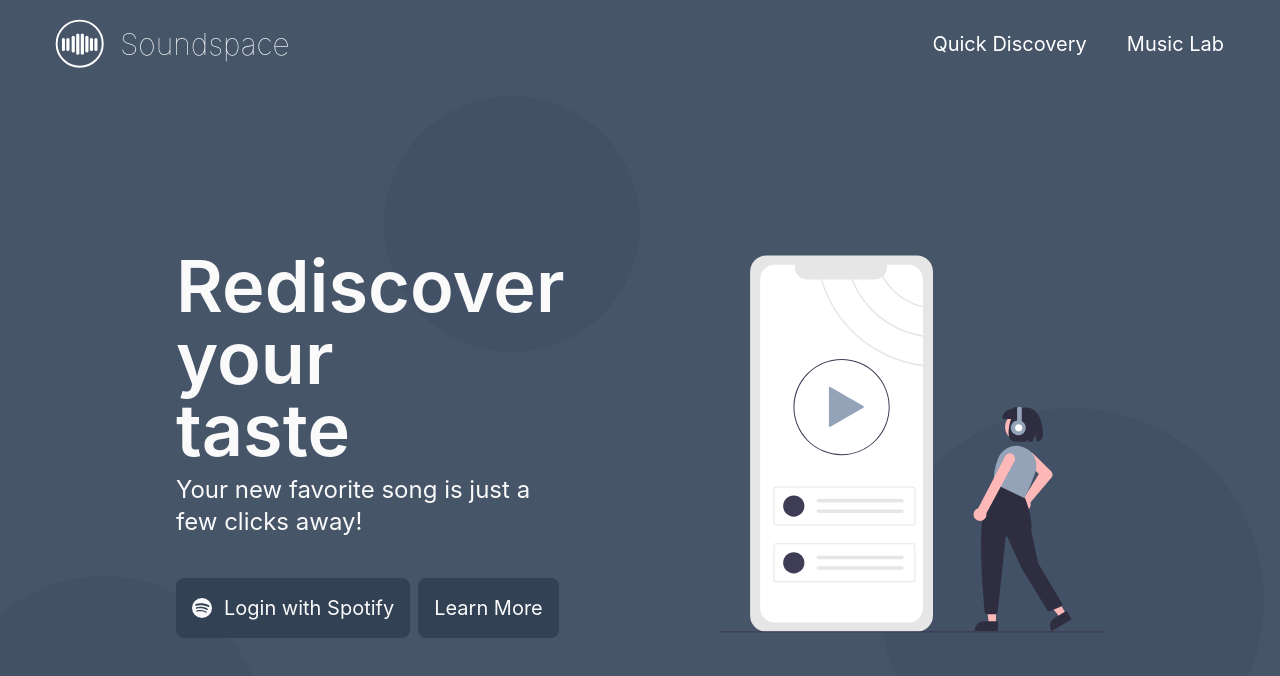
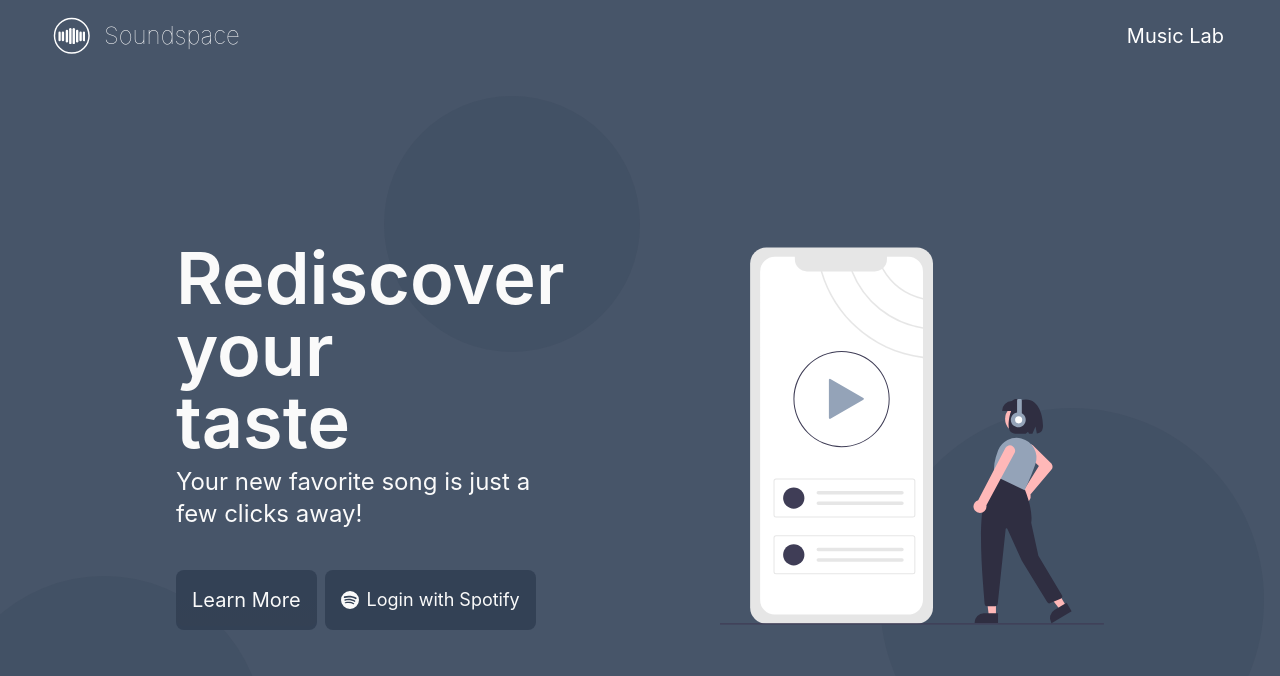
Before and after one commit to gandalf113/soundspace, a Next.js app: page / in a window 1280 px wide. Shown: the top 676 px of the page. Built offline with nearby package versions, Linux system fonts and the light colour scheme.

Commit message:
Added Framer Motion

```diff
--- a/components/shared/layout/Navbar.js
+++ b/components/shared/layout/Navbar.js
@@ -1,15 +1,11 @@
 import Image from 'next/image'
 import Link from 'next/link'
 import React from 'react'
+import { motion } from 'framer-motion'
 
 const NAVIGATION = [
   {
     id: 1,
-    text: 'Quick Discovery',
-    url: '/'
-  },
-  {
-    id: 2,
     text: 'Music Lab',
     url: '/lab'
   }
@@ -17,11 +13,14 @@ const NAVIGATION = [
 
 const Navbar = () => {
   return (
-    <div className='flex items-center justify-between py-3 px-12 text-white text-xl'>
+    <motion.div
+      initial={{ y: -300 }}
+      animate={{ y: 0 }}
+      className='flex items-center justify-between py-3 px-12 text-white text-xl'>
       <Link href='/'>
         <div className='flex items-center gap-x-2 cursor-pointer'>
-          <Image src='/logo.svg' alt='logo' width={64} height={64} />
-          <span className='text-3xl font-thin'>Soundspace</span>
+          <Image src='/logo.svg' alt='logo' width={48} height={48} />
+          <span className='text-2xl font-thin'>Soundspace</span>
         </div>
       </Link>
       <div className='gap-x-6 sm:flex hidden'>
@@ -34,7 +33,7 @@ const Navbar = () => {
         ))}
       </div>
 
-    </div>
+    </motion.div>
   )
 }
 
--- a/package.json
+++ b/package.json
@@ -10,6 +10,7 @@
   },
   "dependencies": {
     "axios": "^0.27.2",
+    "framer-motion": "^7.3.2",
     "next": "12.2.5",
     "react": "18.2.0",
     "react-dom": "18.2.0",
--- a/pages/_app.js
+++ b/pages/_app.js
@@ -1,4 +1,5 @@
 import { useContext, useEffect } from 'react'
+import Navbar from '../components/shared/layout/Navbar'
 import AuthProvider, { AuthContext } from '../context/auth-context'
 import '../styles/globals.css'
 import Authorizer from './authorizer'
--- a/pages/index.js
+++ b/pages/index.js
@@ -4,6 +4,7 @@ import { useState, useEffect, useContext } from 'react'
 import Navbar from '../components/shared/layout/Navbar'
 import styles from '../styles/Home.module.css'
 import { BsSpotify } from 'react-icons/bs';
+import { motion } from 'framer-motion';
 import { AuthContext } from '../context/auth-context'
 
 const AUTH_ENDPOINT = "https://accounts.spotify.com/authorize"
@@ -32,36 +33,59 @@ export default function Home() {
   }, []);
 
   return (
-    <div className='h-screen flex flex-col text-zinc-50'>
+    <div className='h-screen flex flex-col text-zinc-50 overflow-x-hidden'>
       <Navbar />
       <section className='xl:px-44 sm:px-12 flex flex-grow items-stretch justify-center m-auto gap-x-36 z-10'>
 
         {/* Call To Action */}
-        <div className='flex flex-col gap-y-2 sm:items-start items-center self-center sm:text-start text-center'>
+        <motion.div
+          initial={{ x: "-100vw" }}
+          animate={{ x: 0 }}
+          transition={{ type: 'spring', duration: 0.5, delay: 0.15 }}
+
+          className='flex flex-col gap-y-2 sm:items-start items-center self-center sm:text-start text-center'>
           <h1 className='font-semibold lg:text-7xl text-5xl'>Rediscover your<br /> taste</h1>
           <span className='text-2xl mb-8'>Your new favorite song is just a few clicks away!</span>
 
           {/* Actions */}
           <div className='flex md:flex-row flex-col items-stretch gap-2'>
 
-            <a
+            {/* <a
               href={`${AUTH_ENDPOINT}?client_id=${process.env.SPOTIFY_CLIENT_ID}&redirect_uri=${process.env.SPOTIFY_REDIRECT_URI}&response_type=${RESPONSE_TYPE}`}
               className='flex items-center gap-x-3 bg-slate-700 p-4 rounded-lg lg:text-xl text-lg'>
               <BsSpotify />
               Login with Spotify
+            </a> */}
+
+            <button className="relative inline-flex items-center justify-center overflow-hidden group bg-slate-700 p-4 rounded-lg lg:text-xl text-lg">
+              <span className="absolute w-0 h-0 transition-all duration-200 ease-out bg-slate-800 rounded-full group-hover:w-56 group-hover:h-56"></span>
+              <span className="absolute inset-0 w-full h-full -mt-1 rounded-lg opacity-30 bg-gradient-to-b from-transparent via-transparent to-gray-700"></span>
+              <span className="relative">
+                Learn More
+              </span>
+            </button>
+
+            <a href={`${AUTH_ENDPOINT}?client_id=${process.env.SPOTIFY_CLIENT_ID}&redirect_uri=${process.env.SPOTIFY_REDIRECT_URI}&response_type=${RESPONSE_TYPE}`}
+              className="relative inline-flex items-center justify-center overflow-hidden group bg-slate-700 p-4 rounded-lg lg:text-xl text-lg">
+              <span className="absolute w-0 h-0 transition-all duration-200 ease-out bg-slate-800 rounded-full group-hover:w-56 group-hover:h-56"></span>
+              <span className="absolute inset-0 w-full h-full -mt-1 rounded-lg opacity-30 bg-gradient-to-b from-transprent via-transparent to-gray-700"></span>
+              <span className="relative flex items-center gap-x-2 text-lg">
+                <BsSpotify />
+                Login with Spotify
+              </span>
             </a>
-            <button
-              onClick={() => console.log(process.env.TEST)}
-              className='bg-slate-700 p-4 rounded-lg lg:text-xl text-lg'>Learn More</button>
-
           </div>
-        </div>
+        </motion.div>
         {/* Image */}
-        <div className='flex-grow flex-col items-stretch justify-center sm:flex hidden'>
+        <motion.div
+          initial={{ x: "100vw" }}
+          animate={{ x: 0 }}
+          transition={{ type: 'spring', duration: 0.5, delay: 0.15 }}
+          className='flex-grow flex-col items-stretch justify-center sm:flex hidden'>
           {/* <div className='bg-landing-page flex-grow max-h-[86vh] min-w-[20vw]
           bg-contain bg-no-repeat bg-left-bottom'></div> */}
           <img src='/undraw_audio_player_re_cl20.svg' layout='fill' className='flex-grow max-h-[66vh] min-w-[30vw]' />
-        </div>
+        </motion.div>
       </section>
 
       {/* Circles */}
--- a/styles/globals.css
+++ b/styles/globals.css
@@ -9,7 +9,7 @@ body {
   margin: 0;
   font-family: -apple-system, BlinkMacSystemFont, Segoe UI, Roboto, Oxygen,
     Ubuntu, Cantarell, Fira Sans, Droid Sans, Helvetica Neue, sans-serif;
-    @apply bg-slate-600
+  @apply bg-slate-600
 }
 
 a {
@@ -21,10 +21,27 @@ a {
   box-sizing: border-box;
 }
 
+.animated-svg {
+  position: absolute;
+  left: 0;
+  top: 0;
+  fill: none;
+  stroke: #fff;
+  stroke-dasharray: 150 480;
+  stroke-dashoffset: 150;
+  transition: 1s ease-in-out;
+}
+
+.animated-svg:hover {
+  stroke-dashoffset: -480;
+}
+
+
 @media (prefers-color-scheme: dark) {
   html {
     color-scheme: dark;
   }
+
   body {
     color: white;
     background: black;
```
Also changed, not shown: 1 other file (tests, documents, lock files or other folders).
